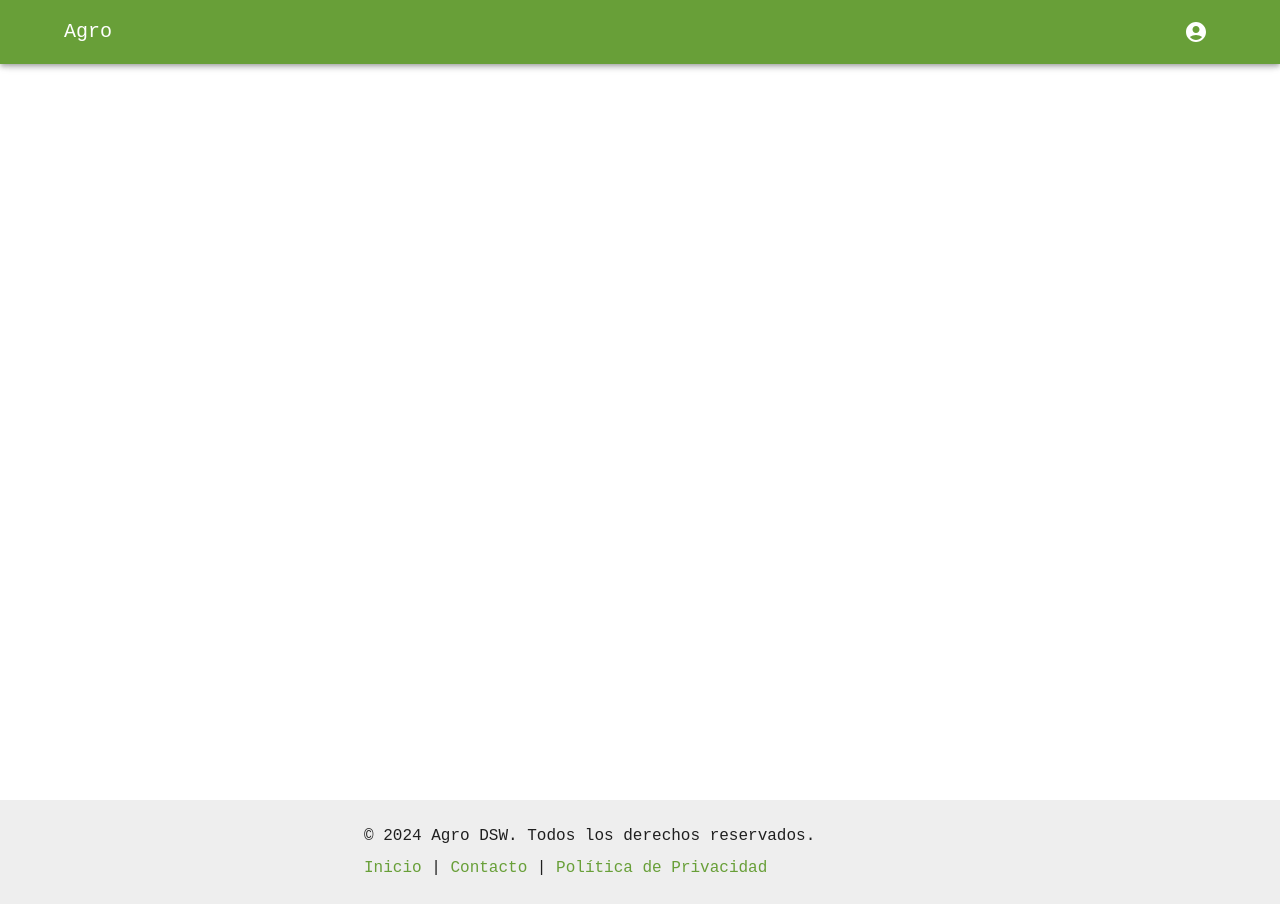
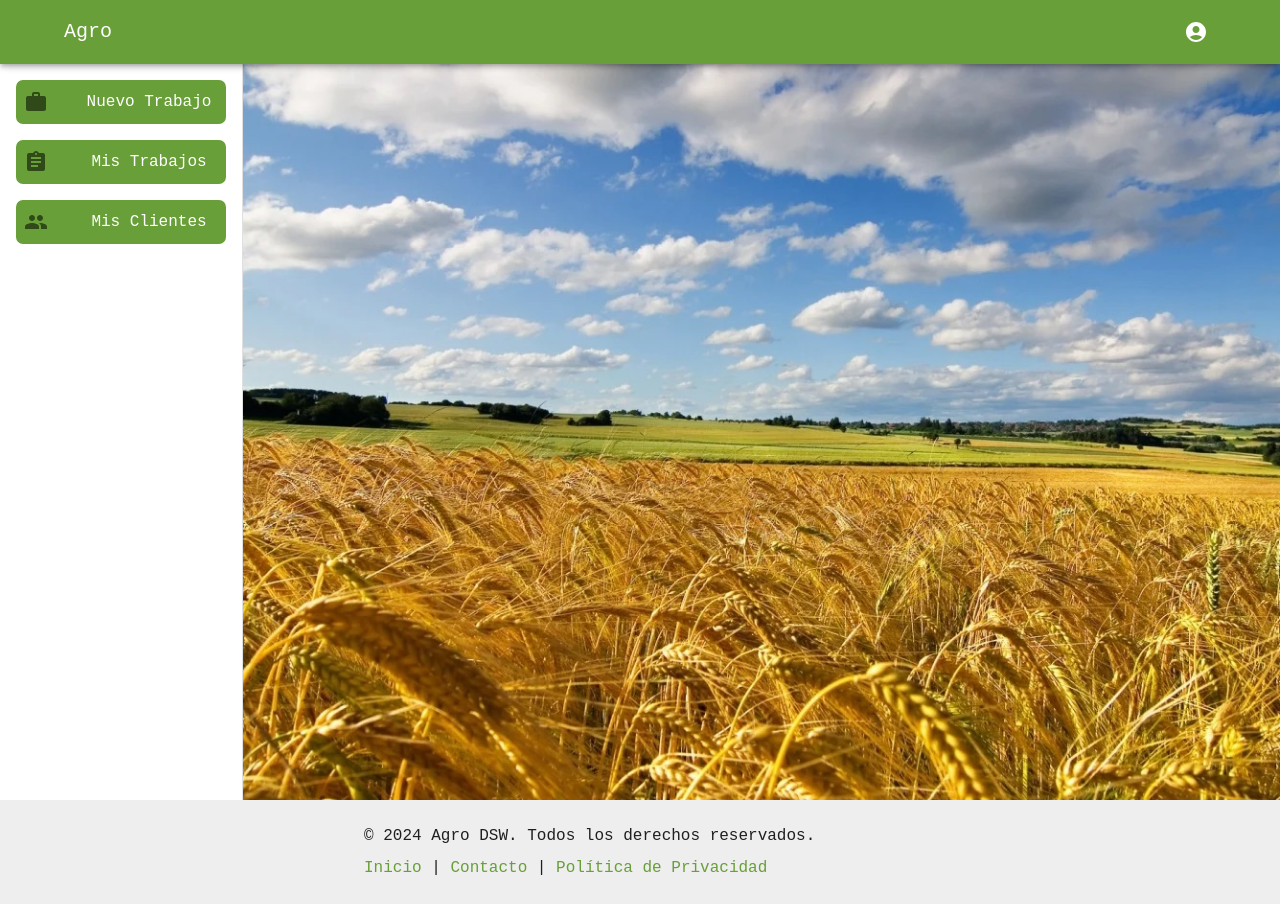
Before and after one commit to andresmolinari/dsw-agro-tp, a React (Vite) app in the folder frontend/: page /app/home in a window 1280 px wide. Before the commit this address led to /. Built offline with nearby package versions, Linux system fonts and the light colour scheme; sample sign-in values are in the browser's storage.

Commit message:
imagenes

```diff
--- a/frontend/src/App.tsx
+++ b/frontend/src/App.tsx
@@ -25,7 +25,7 @@ const App: React.FC = () => {
         } else {
           // Token valido
           login();
-        }
+        }                                                        // TODO: arreglar condicion
       } catch (error) {
         // Token invalido
         localStorage.removeItem('token');
@@ -40,7 +40,7 @@ const App: React.FC = () => {
         currentPath !== AppRoutes.LOGIN
       ) {
         navigate('/');
-        NotificationService.error('Token no encontrado');
+        // NotificationService.error('Token no encontrado');
       }
     }
   }, [login, logout, navigate]);
--- /dev/null
+++ b/frontend/src/pages/GuestHome.tsx
@@ -0,0 +1,8 @@
+
+import backgroundImage from '../assets/images/guestHomeImage.jpg';
+
+export const GuestHome = () => {
+  return (
+    <div style={{ width: "100%", backgroundImage: `url(${backgroundImage})`, backgroundSize: "cover" }}></div>
+  )
+}
--- a/frontend/src/pages/Home.tsx
+++ b/frontend/src/pages/Home.tsx
@@ -1,17 +1,24 @@
-import { Button, Container } from '@mui/material';
-
-import { Outlet } from 'react-router-dom';
+import { Container } from "@mui/material";
+import { Outlet } from "react-router-dom";
+import backgroundImage from "../assets/images/homeImage.jpg";
 
 interface Props {}
 
 const Home = (props: Props) => {
   return (
-    <div style={{ display: 'flex', flexGrow: 1 }}>
+    <div style={{ display: "flex", flexGrow: 1 }}>
       {/* <SideBar /> SideBar en la izquierda */}
-      <Container style={{ flexGrow: 1, padding: '16px' }} maxWidth='xl'>
-        <Button variant='contained' color='primary'>
-          Home Page
-        </Button>
+      <Container
+        style={{
+          flexGrow: 1,
+          padding: "16px",
+          backgroundImage: `url(${backgroundImage})`,
+          backgroundSize: "cover",
+          backgroundPosition: "center",
+           // Aplica el desenfoque a la imagen de fondo
+        }}
+        maxWidth="xl"
+      >
         <Outlet /> {/* Aquí se renderizan las rutas hijas */}
       </Container>
     </div>
--- a/frontend/src/router/AppRouter.tsx
+++ b/frontend/src/router/AppRouter.tsx
@@ -8,11 +8,12 @@ import MisClientes from '../pages/MisClientes';
 import MisTrabajos from '../pages/MisTrabajos';
 import NuevoTrabajo from '../pages/NuevoTrabajo';
 import UserProfile from '../pages/UserProfile';
+import { GuestHome } from '../pages/GuestHome';
 
 export const AppRouter = () => {
   return (
     <Routes>
-      <Route path='/' element={<AppLayout />}>
+      <Route path='/app' element={<AppLayout />}>
         <Route path={AppRoutes.HOME} element={<HomePage />} />
         <Route path={AppRoutes.MIS_CLIENTES} element={<MisClientes />} />
         <Route path={AppRoutes.MIS_TRABAJOS} element={<MisTrabajos />} />
@@ -21,6 +22,9 @@ export const AppRouter = () => {
       </Route>
       <Route path={AppRoutes.LOGIN} element={<LoginPage />} />
       <Route path={AppRoutes.REGISTER} element={<Register />} />
+      <Route path='/' element={<AppLayout />}>
+      <Route path={AppRoutes.GUEST_HOME} element={<GuestHome />} />
+      </Route>
       <Route path='*' element={<Navigate to='/' />} />
     </Routes>
   );
--- a/frontend/src/types/AppRoutes.ts
+++ b/frontend/src/types/AppRoutes.ts
@@ -1,10 +1,11 @@
 export enum AppRoutes {
-  HOME = '/home',
+  HOME = '/app/home',
   LOGIN = '/login',
   REGISTER = '/register',
-  NUEVO_TRABAJO = '/nuevo-trabajo',
-  MIS_TRABAJOS = '/mis-trabajos',
-  MIS_CLIENTES = '/mis-clientes',
-  NUEVO_CLIENTE = '/nuevo-cliente',
-  PROFILE = '/profile',
+  NUEVO_TRABAJO = '/app/nuevo-trabajo',
+  MIS_TRABAJOS = '/app/mis-trabajos',
+  MIS_CLIENTES = '/app/mis-clientes',
+  NUEVO_CLIENTE = '/app/nuevo-cliente',
+  PROFILE = '/app/profile',
+  GUEST_HOME = '/',
 }
```
Also changed, not shown: frontend/src/assets/images/guestHomeImage.jpg (added), frontend/src/assets/images/homeImage.jpg (added).
